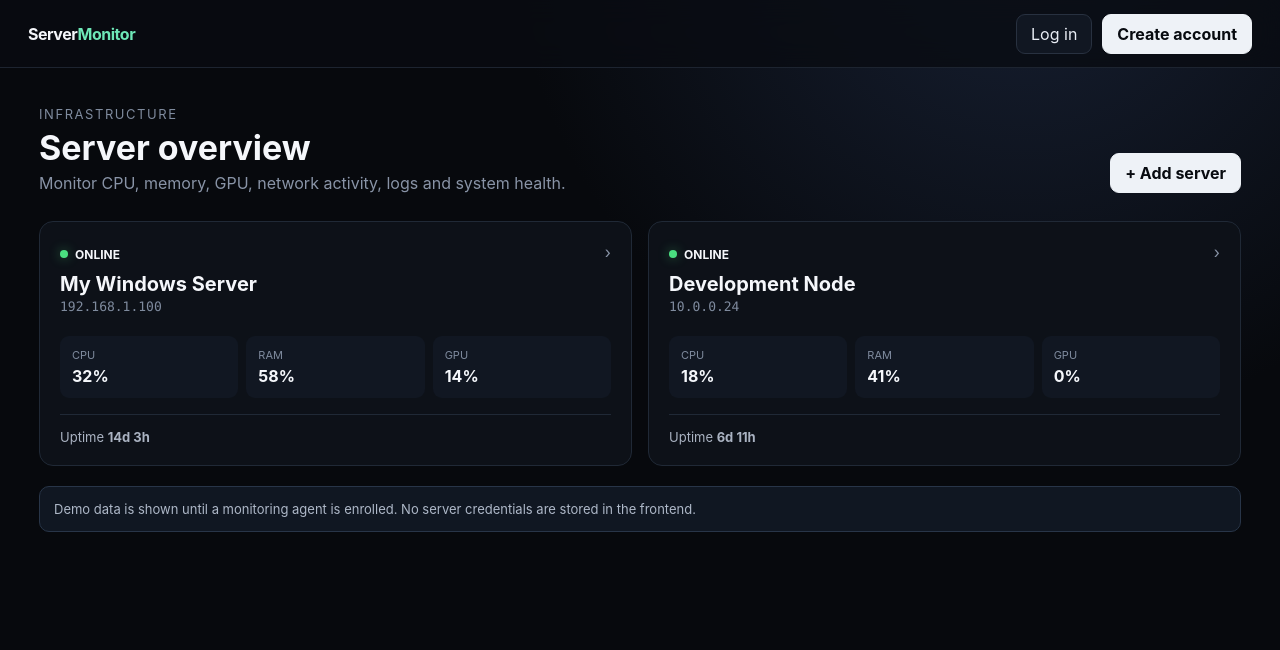
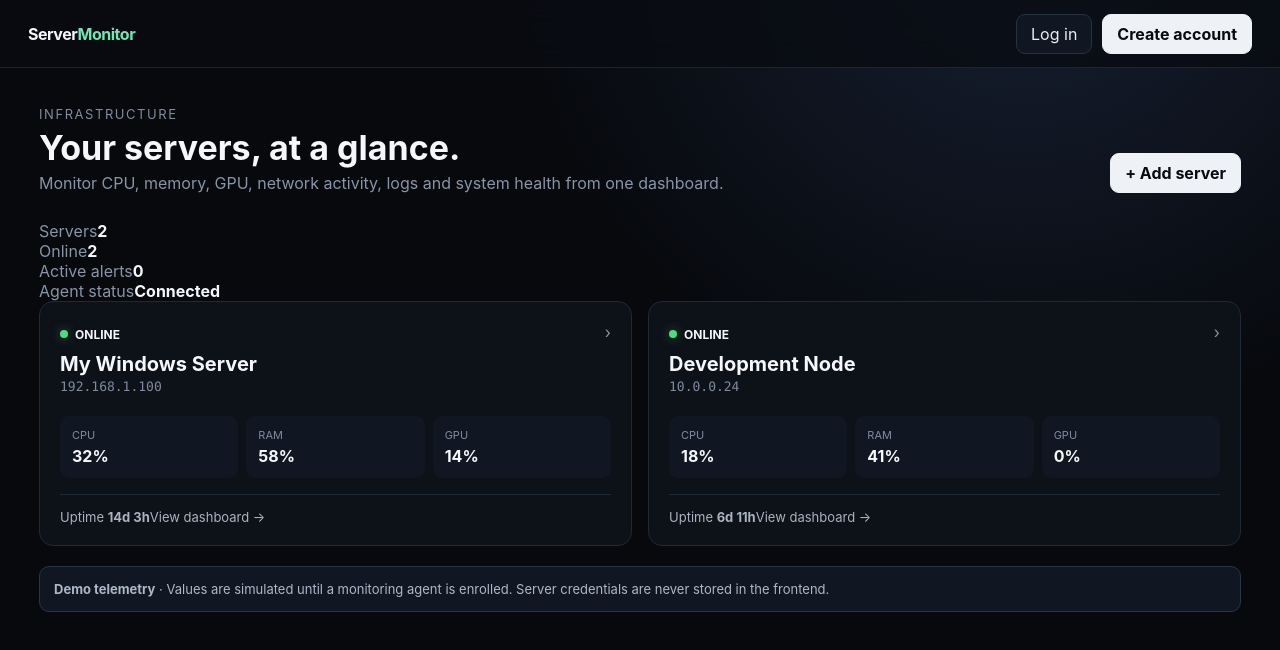
Before and after one commit to DaGoatZayyy/Server-Moniter, a Next.js app: page / in a window 1280 px wide. Shown: the top 650 px of the page. Built offline with nearby package versions, Linux system fonts and the light colour scheme.

Commit message:
Polish server overview home

```diff
--- a/app/page.tsx
+++ b/app/page.tsx
@@ -6,50 +6,9 @@ const servers = [
 ];
 
 function ServerCard({ server }: { server: (typeof servers)[number] }) {
-  return (
-    <Link className="server-card" href="/servers/demo">
-      <div className="server-head">
-        <div>
-          <div className="status"><i className="dot" /> ONLINE</div>
-          <div className="server-name">{server.name}</div>
-          <div className="ip">{server.ip}</div>
-        </div>
-        <span className="muted">›</span>
-      </div>
-      <div className="metrics">
-        <div className="metric"><div className="metric-label">CPU</div><div className="metric-value">{server.cpu}%</div></div>
-        <div className="metric"><div className="metric-label">RAM</div><div className="metric-value">{server.ram}%</div></div>
-        <div className="metric"><div className="metric-label">GPU</div><div className="metric-value">{server.gpu}%</div></div>
-      </div>
-      <div className="uptime">Uptime <strong>{server.uptime}</strong></div>
-    </Link>
-  );
+  return <Link className="server-card" href="/servers/demo"><div className="server-head"><div><div className="status"><i className="dot" /> ONLINE</div><div className="server-name">{server.name}</div><div className="ip">{server.ip}</div></div><span className="muted arrow">›</span></div><div className="metrics">{[["CPU",server.cpu],["RAM",server.ram],["GPU",server.gpu]].map(([label,value])=><div className="metric" key={label as string}><div className="metric-label">{label}</div><div className="metric-value">{value}%</div><div className="mini-bar"><i style={{width:`${value}%`}} /></div></div>)}</div><div className="uptime">Uptime <strong>{server.uptime}</strong><span>View dashboard →</span></div></Link>;
 }
 
 export default function Home() {
-  return (
-    <div className="shell">
-      <header className="topbar">
-        <Link className="brand" href="/">Server<span>Monitor</span></Link>
-        <div className="top-actions">
-          <a className="button" href="/auth/login">Log in</a>
-          <a className="button primary" href="/auth/login?screen_hint=signup">Create account</a>
-        </div>
-      </header>
-      <main className="main">
-        <section className="hero">
-          <div>
-            <div className="eyebrow">Infrastructure</div>
-            <h1 className="title">Server overview</h1>
-            <div className="muted">Monitor CPU, memory, GPU, network activity, logs and system health.</div>
-          </div>
-          <a className="button primary" href="/servers/new">+ Add server</a>
-        </section>
-        <section className="server-grid">
-          {servers.map((server) => <ServerCard key={server.ip} server={server} />)}
-        </section>
-        <div className="notice">Demo data is shown until a monitoring agent is enrolled. No server credentials are stored in the frontend.</div>
-      </main>
-    </div>
-  );
+  return <div className="shell"><header className="topbar"><Link className="brand" href="/">Server<span>Monitor</span></Link><div className="top-actions"><Link className="button" href="/auth/login">Log in</Link><Link className="button primary" href="/auth/login?screen_hint=signup">Create account</Link></div></header><main className="main"><section className="hero"><div><div className="eyebrow">Infrastructure</div><h1 className="title">Your servers, at a glance.</h1><div className="muted">Monitor CPU, memory, GPU, network activity, logs and system health from one dashboard.</div></div><Link className="button primary" href="/servers/new">+ Add server</Link></section><div className="overview-strip"><div><span className="muted">Servers</span><strong>2</strong></div><div><span className="muted">Online</span><strong className="healthy">2</strong></div><div><span className="muted">Active alerts</span><strong>0</strong></div><div><span className="muted">Agent status</span><strong className="healthy">Connected</strong></div></div><section className="server-grid">{servers.map((server)=><ServerCard key={server.ip} server={server} />)}</section><div className="notice"><strong>Demo telemetry</strong> · Values are simulated until a monitoring agent is enrolled. Server credentials are never stored in the frontend.</div></main></div>;
 }
```
